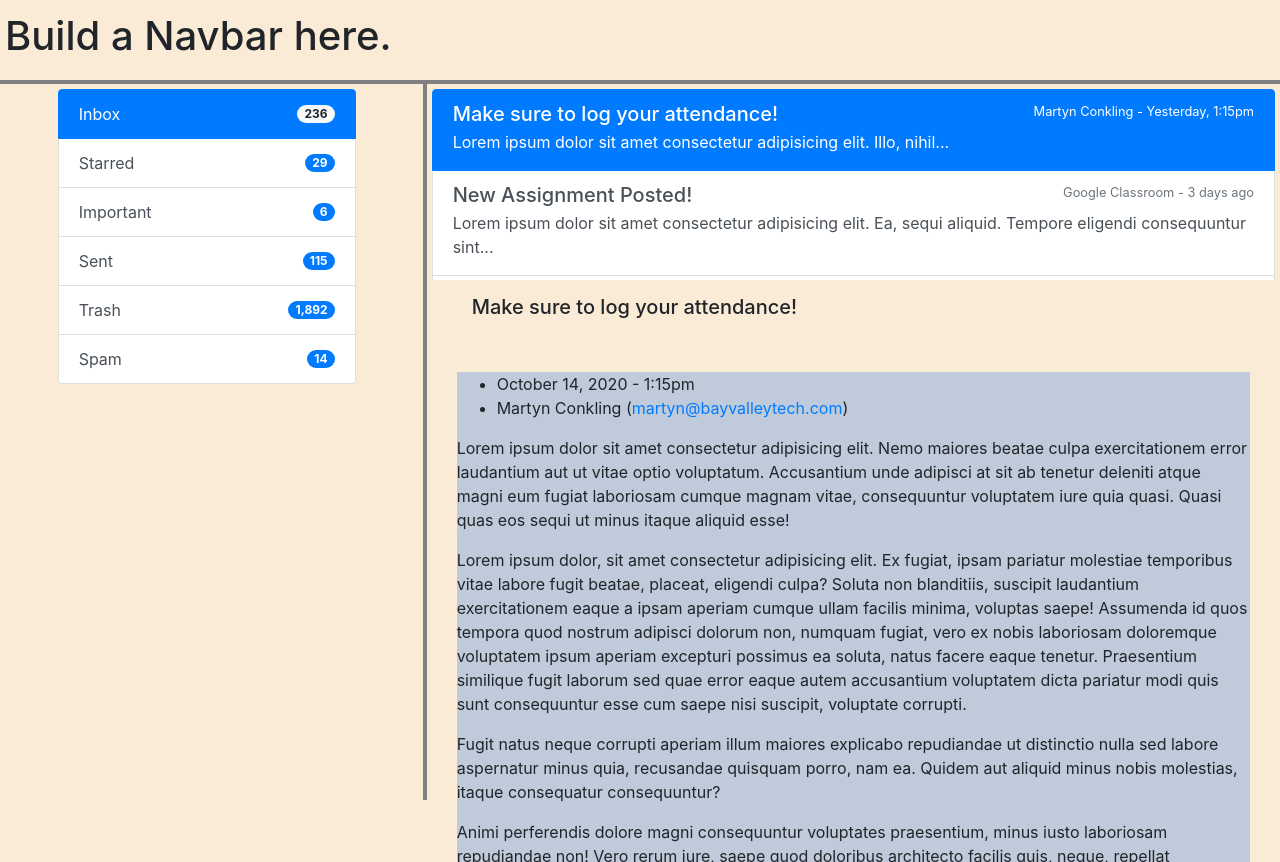
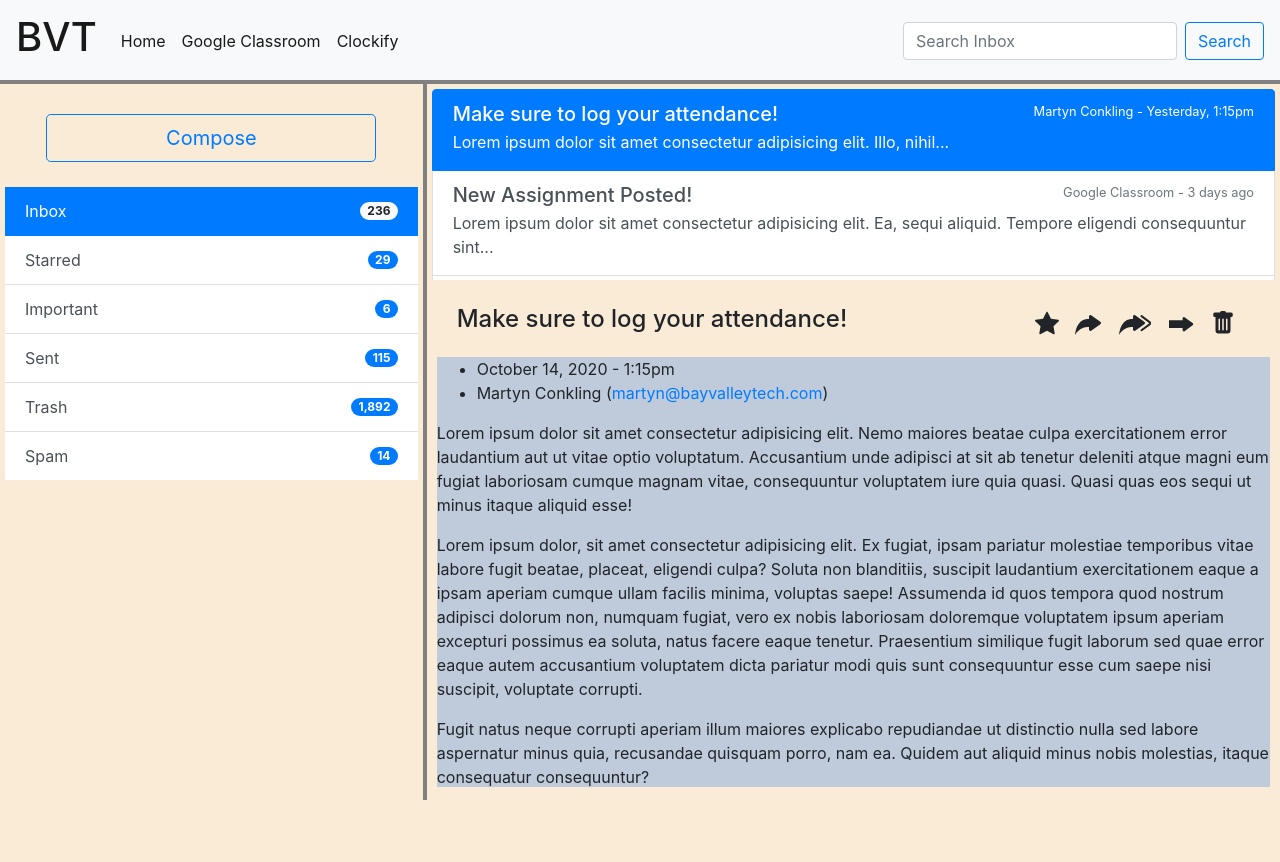
Before and after one commit to mrdietz/michael-dietz-cohort209-email-template, a plain HTML site: page index.html in a window 1280 px wide. After the commit the page ends 800 px from the top, so only its background shows below. Drawn offline with nearby package versions, Linux system fonts and the light colour scheme.

Commit message:
added navbar, icons, compose buttons

```diff
--- a/index.html
+++ b/index.html
@@ -18,7 +18,30 @@
 
         <!-- Top Row: Header(navbar) -->
         <div class="row" id="header">
-            <h1>Build a Navbar here.</h1>
+            <nav class="navbar navbar-expand-lg navbar-light bg-light" id="navbar">
+                <a class="navbar-brand" href="#"><h1>BVT</h1></a>
+                <button class="navbar-toggler" type="button" data-toggle="collapse" data-target="#navbarSupportedContent" aria-controls="navbarSupportedContent" aria-expanded="false" aria-label="Toggle navigation">
+                  <span class="navbar-toggler-icon"></span>
+                </button>
+
+                <div class="collapse navbar-collapse" id="navbarSupportedContent">
+                  <ul class="navbar-nav mr-auto">
+                    <li class="nav-item active">
+                      <a class="nav-link" href="#">Home <span class="sr-only">(current)</span></a>
+                    </li>
+                    <li class="nav-item active">
+                      <a class="nav-link" href="#">Google Classroom</a>
+                    </li>
+                    <li class="nav-item active">
+                      <a class="nav-link" href="#">Clockify</a>
+                    </li>
+                  </ul>
+                  <form class="form-inline my-2 my-lg-0">
+                    <input class="form-control mr-sm-2" type="search" placeholder="Search Inbox" aria-label="Search">
+                    <button class="btn btn-outline-primary my-2 my-sm-0" type="submit">Search</button>
+                  </form>
+                </div>
+              </nav>
         </div>
 
         <!-- Bottom row -->
@@ -27,9 +50,16 @@
             <!-- Bottom row, left column: Folder List -->
             <div class="col-4" id="folders">
 
+            <!-- Container for New Message Button -->
+            <div class="d-flex justify-content-center align-items-center">
+                <div id="button">
+                    <button type="button" class="btn btn-outline-primary btn-lg btn-block">Compose</button>
+                </div>
+            </div>
+
                 <!-- Container for Folder list -->
                 <div id="folder-list">
-                    <ul class="list-group d-flex-column" id="folder-list">
+                    <ul class="list-group d-flex-column list-group-flush">
                         <li class ="list-group-item list-group-item-action active d-flex justify-content-between align-items-center">Inbox
                             <span class="badge badge-light badge-pill">236</span>
                         </li>
@@ -92,8 +122,32 @@
                 </div>
 
                 <!-- Bottom Row, Right Column, Middle Row: Subject -->
-                <div class="row" id="subject">
-                    <h5>Make sure to log your attendance!</h5>
+                <div class="row d-flex justify-content-between" id="subject">
+                    <div>
+                        <h4>Make sure to log your attendance!</h4>
+                    </div>
+                    <div id="icon-group">
+                        <svg width="1.5em" height="1.5em" viewBox="0 0 16 16" class="bi bi-star-fill" fill="currentColor" xmlns="http://www.w3.org/2000/svg">
+                            <path d="M3.612 15.443c-.386.198-.824-.149-.746-.592l.83-4.73L.173 6.765c-.329-.314-.158-.888.283-.95l4.898-.696L7.538.792c.197-.39.73-.39.927 0l2.184 4.327 4.898.696c.441.062.612.636.283.95l-3.523 3.356.83 4.73c.078.443-.36.79-.746.592L8 13.187l-4.389 2.256z"/>
+                          </svg>
+
+                        <svg width="2em" height="2em" viewBox="0 0 16 16" class="bi bi-reply-fill" fill="currentColor" xmlns="http://www.w3.org/2000/svg">
+                            <path d="M9.079 11.9l4.568-3.281a.719.719 0 0 0 0-1.238L9.079 4.1A.716.716 0 0 0 8 4.719V6c-1.5 0-6 0-7 8 2.5-4.5 7-4 7-4v1.281c0 .56.606.898 1.079.62z"/>
+                          </svg>
+
+                        <svg width="2em" height="2em" viewBox="0 0 16 16" class="bi bi-reply-all-fill" fill="currentColor" xmlns="http://www.w3.org/2000/svg">
+                            <path d="M8.079 11.9l4.568-3.281a.719.719 0 0 0 0-1.238L8.079 4.1A.716.716 0 0 0 7 4.719V6c-1.5 0-6 0-7 8 2.5-4.5 7-4 7-4v1.281c0 .56.606.898 1.079.62z"/>
+                            <path fill-rule="evenodd" d="M10.868 4.293a.5.5 0 0 1 .7-.106l3.993 2.94a1.147 1.147 0 0 1 0 1.946l-3.994 2.94a.5.5 0 0 1-.593-.805l4.012-2.954a.493.493 0 0 1 .042-.028.147.147 0 0 0 0-.252.496.496 0 0 1-.042-.028l-4.012-2.954a.5.5 0 0 1-.106-.699z"/>
+                          </svg>
+
+                        <svg width="2em" height="2em" viewBox="0 0 16 16" class="bi bi-forward-fill" fill="currentColor" xmlns="http://www.w3.org/2000/svg">
+                            <path d="M9.77 12.11l4.012-2.953a.647.647 0 0 0 0-1.114L9.771 5.09a.644.644 0 0 0-.971.557V6.65H2v3.9h6.8v1.003c0 .505.545.808.97.557z"/>
+                          </svg>
+
+                        <svg width="1.5em" height="1.5em" viewBox="0 0 16 16" class="bi bi-trash-fill" fill="currentColor" xmlns="http://www.w3.org/2000/svg">
+                            <path fill-rule="evenodd" d="M2.5 1a1 1 0 0 0-1 1v1a1 1 0 0 0 1 1H3v9a2 2 0 0 0 2 2h6a2 2 0 0 0 2-2V4h.5a1 1 0 0 0 1-1V2a1 1 0 0 0-1-1H10a1 1 0 0 0-1-1H7a1 1 0 0 0-1 1H2.5zm3 4a.5.5 0 0 1 .5.5v7a.5.5 0 0 1-1 0v-7a.5.5 0 0 1 .5-.5zM8 5a.5.5 0 0 1 .5.5v7a.5.5 0 0 1-1 0v-7A.5.5 0 0 1 8 5zm3 .5a.5.5 0 0 0-1 0v7a.5.5 0 0 0 1 0v-7z"/>
+                          </svg>
+                    </div>
                 </div>
 
                 <!-- Bottom Row, Right Column, Bottom Row: Reading Pane -->
--- a/style.css
+++ b/style.css
@@ -14,8 +14,16 @@ body {
 
 #header {
     height: 10vh;
-    padding: 5px;
-    align-items: center;
+}
+
+#navbar {
+    width: 100%
+}
+
+#button {
+    width: 80%;
+    margin-bottom: 25px;
+    margin-top: 25px;
 }
 
 #folders {
@@ -26,10 +34,9 @@ body {
 }
 
 #folder-list {
-    display: flex;
+/*     display: flex;
     flex-direction: column;
-    align-items: flex-end;
-    width: 85%;
+    align-items: flex-end; */
 
 }
 
@@ -41,17 +48,22 @@ body {
 
 #subject {
     margin-left: 15px;
-    padding: 15px;
+    padding: 25px 45px 5px 0px;
+}
 
+#icon-group {
+    display: flex;
+    justify-content: space-between;
+    align-items: center;
+    width: 200px;
 }
 
 #reading-pane {
-    height: 65vh;
+    height: 55vh;
     background-color: antiquewhite;
     display: flex;
     justify-content: center;
-/*     width: 80%; */
-    padding: 30px;
+    padding: 10px;
 }
 
 #email-contents {
```
